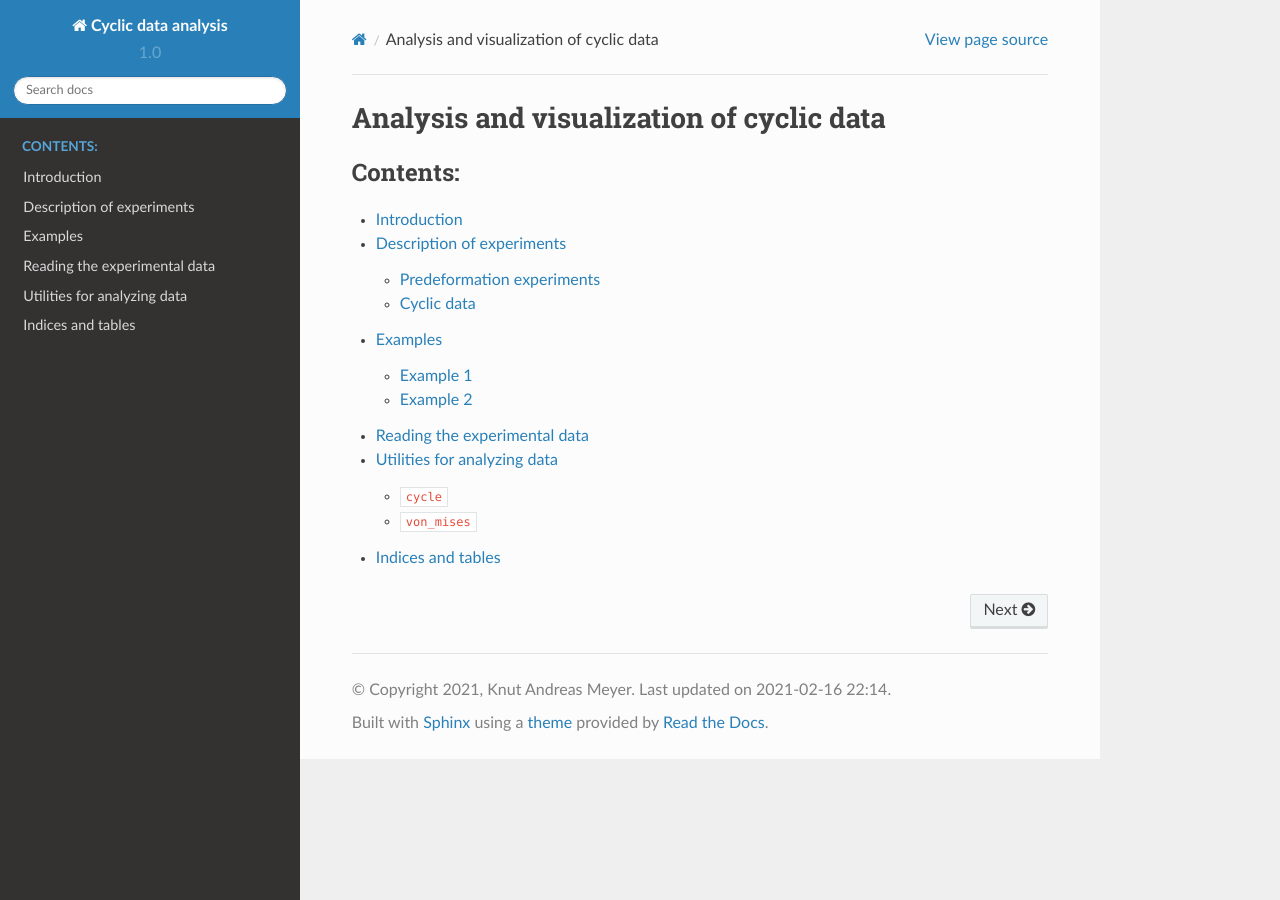
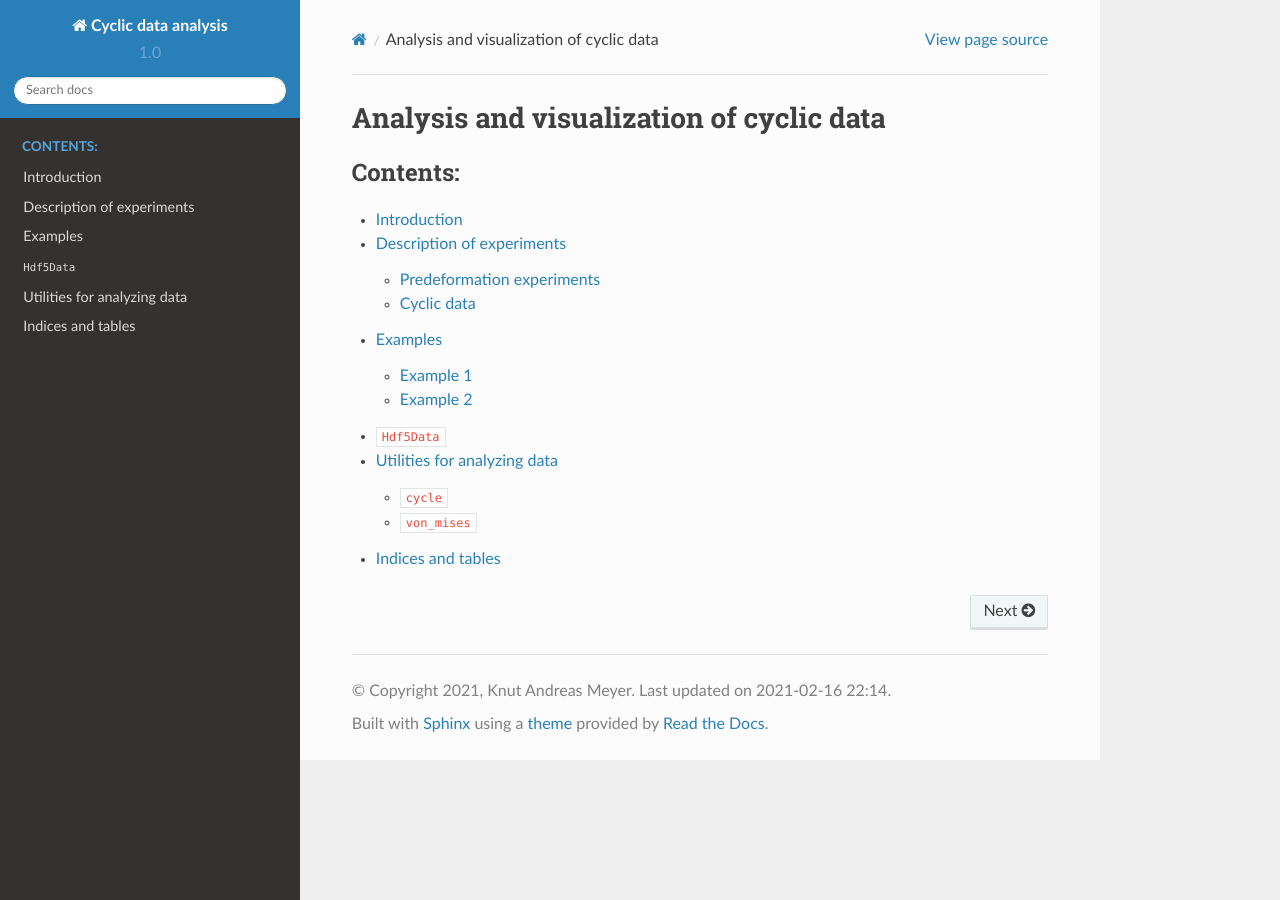
Before and after one commit to KnutAM/cyclic_data, a Sphinx documentation site: the page built from doc/source/index.rst, in a window 1280 px wide. Built offline with Sphinx 7.4.7 and the Read the Docs theme 2.0.0, drawn with Linux system fonts in a browser that asks for light colours.

Commit message:
Re-formatted header for hdf5 data doc for consistency

```diff
--- a/doc/source/hdf5_data.rst
+++ b/doc/source/hdf5_data.rst
@@ -1,5 +1,5 @@
-Reading the experimental data
-*****************************
+``Hdf5Data``
+************
 
 .. autoclass:: load.Hdf5Data
    :members:
```
